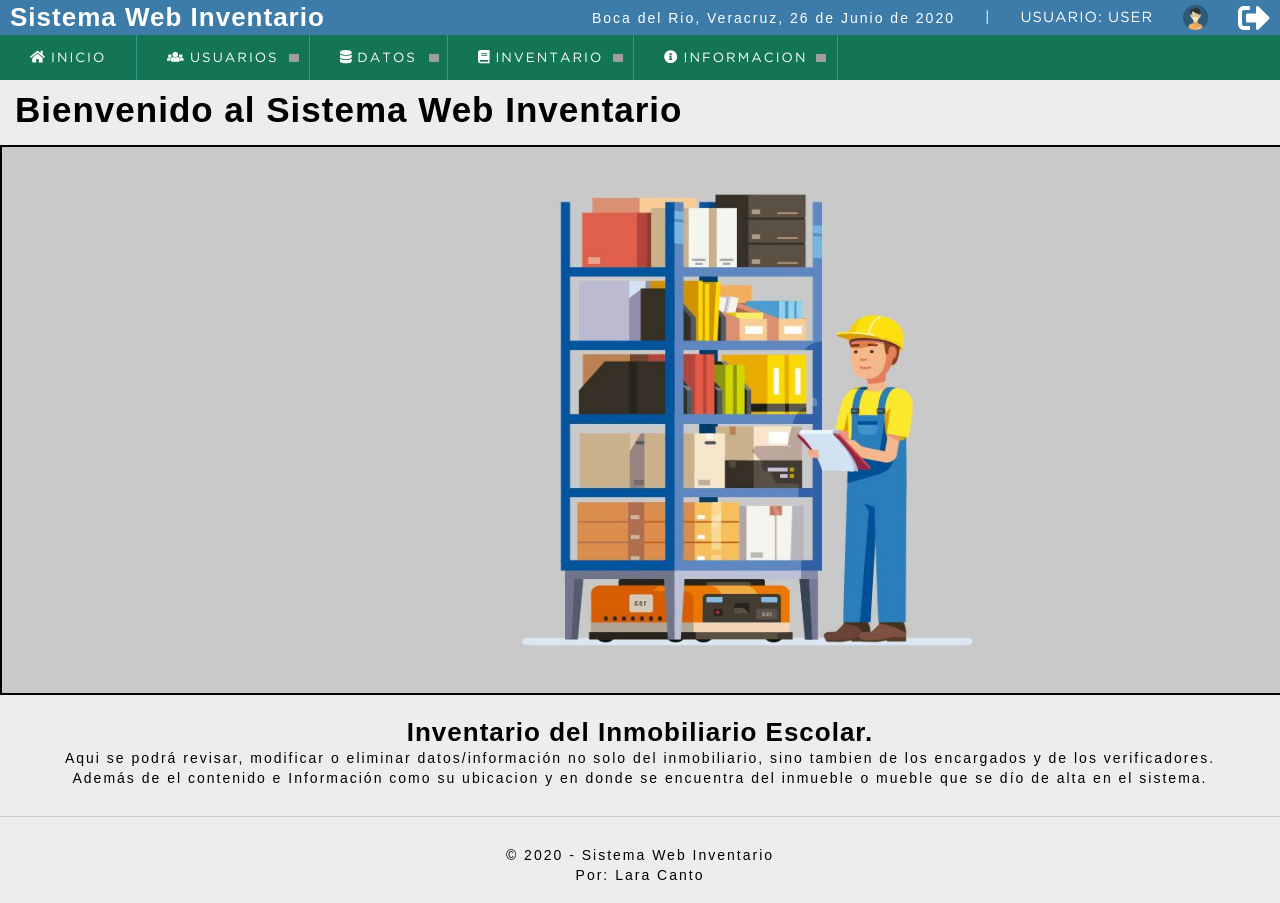
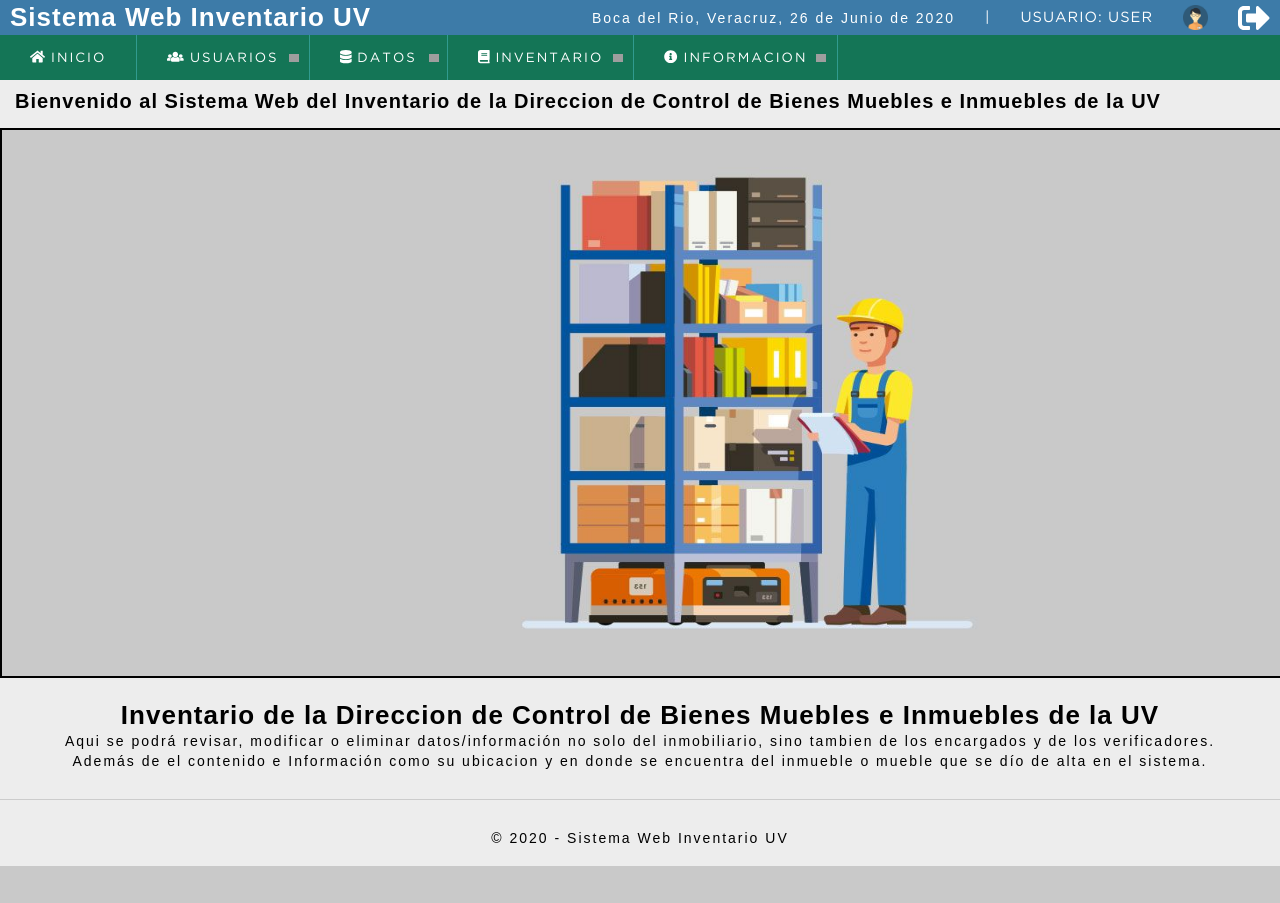
Before and after one commit to AldoLaraCanto/SistemaWebInventario, a PHP site: page /sistema/ in a window 1280 px wide; the page is wider, and only the part inside the window is pictured. After the commit the page ends 866 px from the top of that part, so only its background shows below. Run offline with PHP 8.4, Linux system fonts and the light colour scheme; a user stored in the database is signed in; grey boxes are pictures that could not be loaded.

Commit message:
sistema web inventario

```diff
--- a/login.php
+++ b/login.php
@@ -49,7 +49,7 @@ if(!empty($_SESSION['active']))
 
 <body>
 	<section id="container">
-		<form action="" method="post"><h1>Sistema Web Inventario </h1>
+		<form action="" method="post"><h1>Sistema Web Inventario UV</h1>
 			<h3>Iniciar Sesion</h3>
 			<img src="img/login.png" alt="Login">
 
--- a/sistema/includes/footer.php
+++ b/sistema/includes/footer.php
@@ -10,8 +10,7 @@
 	<hr>
 	<br>
 	<center>
-		<p>© 2020 - Sistema Web Inventario</p>
-		<p>Por: Lara Canto</p>
+		<p>© 2020 - Sistema Web Inventario UV</p>
 	</center>
 	<br>
 </footer>
--- a/sistema/includes/header.php
+++ b/sistema/includes/header.php
@@ -7,7 +7,7 @@
 ?>
 <header>
 		<div class="header">
-			<h1> Sistema Web Inventario</h1>
+			<h1> Sistema Web Inventario UV</h1>
 			<div class="optionsBar">
 				<p>Boca del Rio, Veracruz, <?php echo fecha(); ?> </p>
 				<span>|</span>
--- a/sistema/index.php
+++ b/sistema/index.php
@@ -13,7 +13,7 @@
 <body>
 	<?php include "includes/header.php";?>
 	<section id="container">
-		<h1>Bienvenido al Sistema Web Inventario</h1>
+		<h2>Bienvenido al Sistema Web del Inventario de la Direccion de Control de Bienes Muebles e Inmuebles de la UV</h2>
 	</section>
 
 	<center>
@@ -21,7 +21,7 @@
 	</center>
 	<br>
 	<center>
-	<h1>Inventario del Inmobiliario Escolar.</h1>
+	<h1>Inventario de la Direccion de Control de Bienes Muebles e Inmuebles de la UV</h1>
         <p>Aqui se podrá revisar, modificar o eliminar datos/información no solo del inmobiliario, sino tambien de los encargados y de los verificadores.</p>
         <p> Además de el contenido e Información como su ubicacion y en donde se encuentra del inmueble o mueble que se dío de alta en el sistema.</p>
       </center>
--- a/sistema/info.php
+++ b/sistema/info.php
@@ -13,7 +13,8 @@
 <body>
 	<?php include "includes/header.php";?>
 	<section id="container">
-		<h1>Informacion Acerca del Sistema Web</h1>
+		<h1><i class="fas fa-info-circle"></i> Informacion Acerca del Sistema Web</h1>
+		<a href=".pdf" class="btn_new"><i class="fa fa-download" aria-hidden="true"></i> Imprimir Manual</a>
 	</section>
 
 	<center>
```
